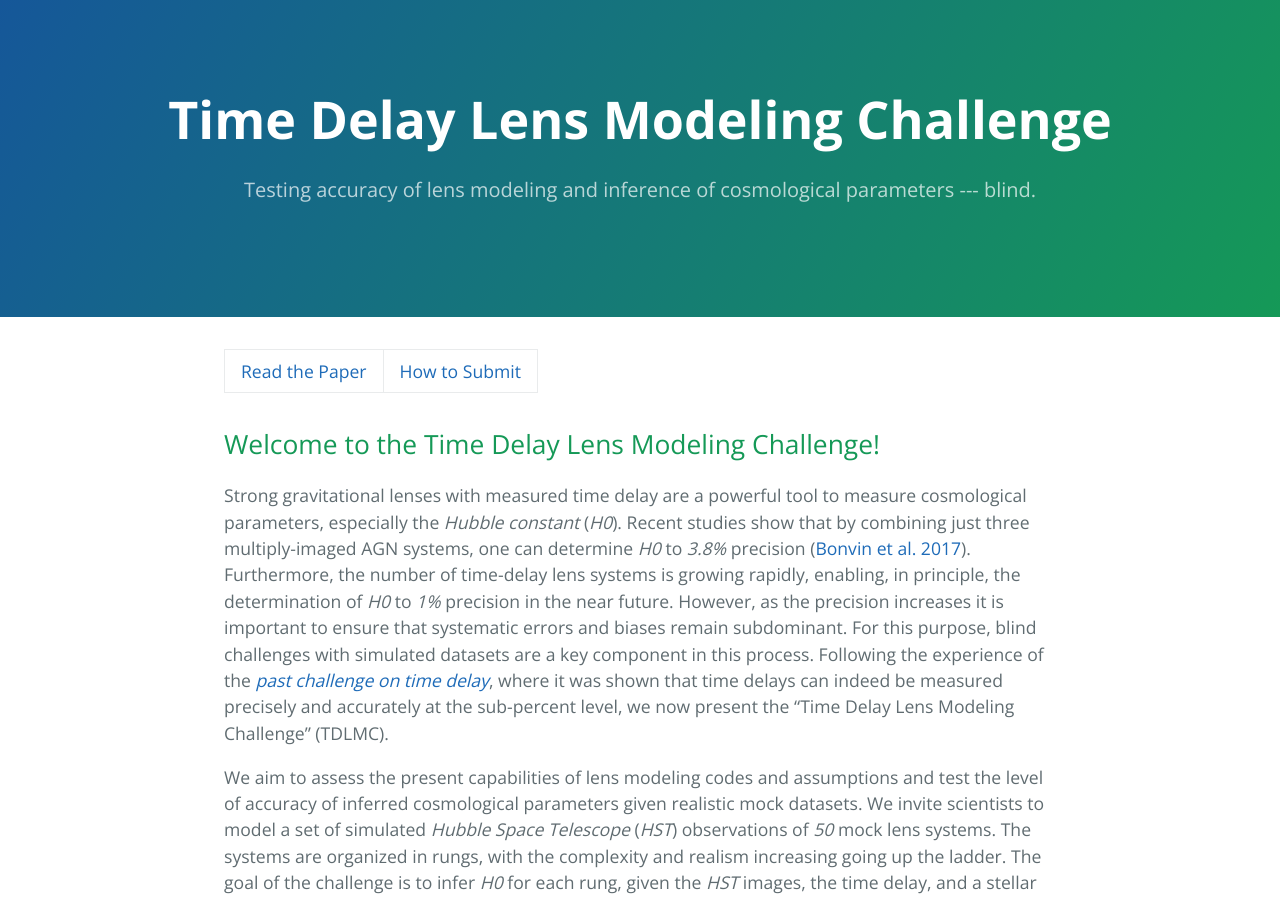
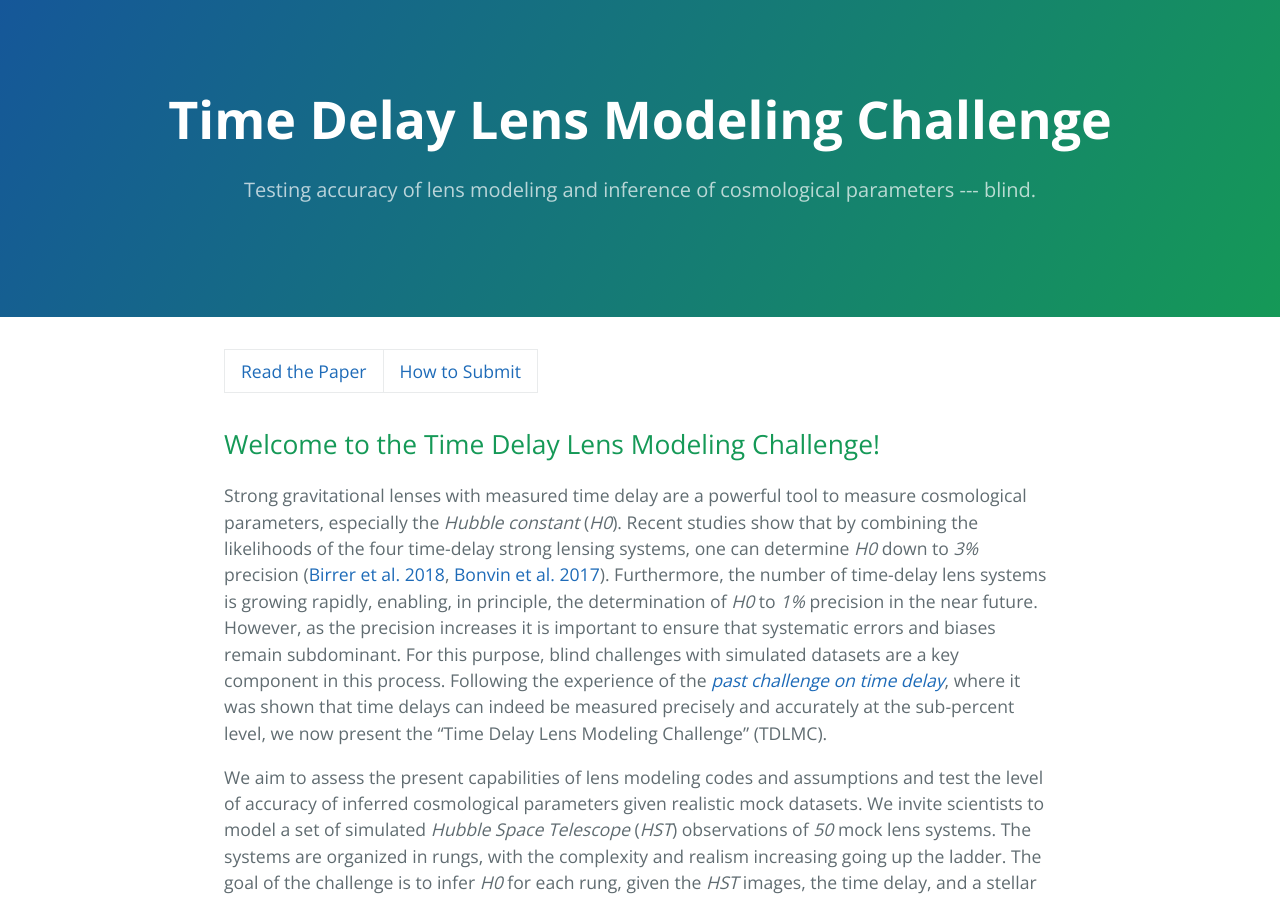
Before and after one commit to TDLMC/TDLMC.github.io, a Jekyll site: the page built from index.md, in a window 1280 px wide and 900 px high. Built offline with Jekyll 4.4.1, drawn with Linux system fonts in a browser that asks for light colours; our own code applies the rules of GitHub Pages for plain Markdown files.

Commit message:
bring H0 down to 3% level!

```diff
--- a/index.md
+++ b/index.md
@@ -1,7 +1,7 @@
 [Read the Paper](https://arxiv.org/abs/1801.01506)| [How to Submit](submit_example.txt)
 
 ## [](#Introduction)Welcome to the Time Delay Lens Modeling Challenge!
-Strong gravitational lenses with measured time delay are a powerful tool to measure cosmological parameters, especially the _Hubble constant_ (_H0_). Recent studies show that by combining just three multiply-imaged AGN systems, one can determine _H0_  to _3.8%_  precision ([Bonvin et al. 2017](https://academic.oup.com/mnras/article-abstract/465/4/4914/2556158?redirectedFrom=fulltext)). Furthermore, the number of time-delay lens systems is growing rapidly, enabling, in principle, the determination of _H0_  to _1%_  precision in the near future. However, as the precision increases it is important to ensure that systematic errors and biases remain subdominant. For this purpose, blind challenges with simulated datasets are a key component in this process. Following the experience of the [_past challenge on time delay_](http://timedelaychallenge.org), where it was shown that time delays can indeed be measured precisely and accurately at the sub-percent level, we now present the “Time Delay Lens Modeling Challenge” (TDLMC).
+Strong gravitational lenses with measured time delay are a powerful tool to measure cosmological parameters, especially the _Hubble constant_ (_H0_). Recent studies show that by combining the likelihoods of the four time-delay strong lensing systems, one can determine _H0_  down to _3%_  precision ([Birrer et al. 2018](https://arxiv.org/abs/1809.01274v1), [Bonvin et al. 2017](https://academic.oup.com/mnras/article-abstract/465/4/4914/2556158?redirectedFrom=fulltext)). Furthermore, the number of time-delay lens systems is growing rapidly, enabling, in principle, the determination of _H0_  to _1%_  precision in the near future. However, as the precision increases it is important to ensure that systematic errors and biases remain subdominant. For this purpose, blind challenges with simulated datasets are a key component in this process. Following the experience of the [_past challenge on time delay_](http://timedelaychallenge.org), where it was shown that time delays can indeed be measured precisely and accurately at the sub-percent level, we now present the “Time Delay Lens Modeling Challenge” (TDLMC).
 
 We aim to assess the present capabilities of lens modeling codes and assumptions and test the level of accuracy of inferred cosmological parameters given realistic mock datasets. We invite scientists to model a set of simulated _Hubble Space Telescope_ (_HST_) observations of _50_  mock lens systems. The systems are organized in rungs, with the complexity and realism increasing going up the ladder. The goal of the challenge is to infer _H0_  for each rung, given the _HST_  images, the time delay, and a stellar velocity dispersion of the deflector, for a fixed background cosmology.
 
```
